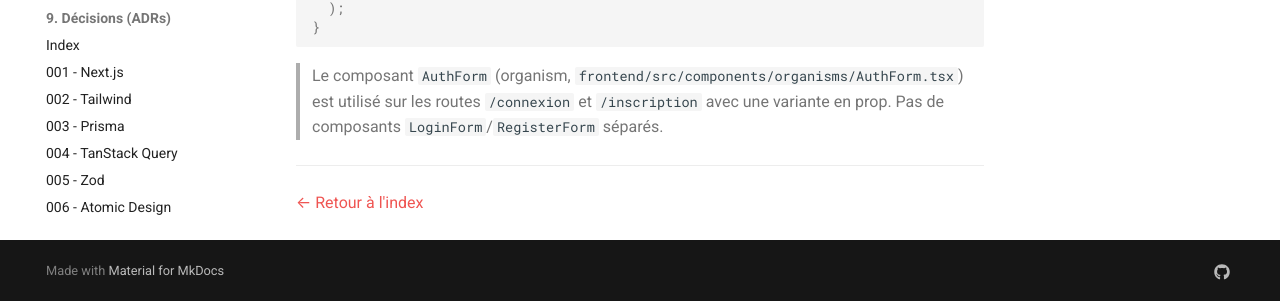
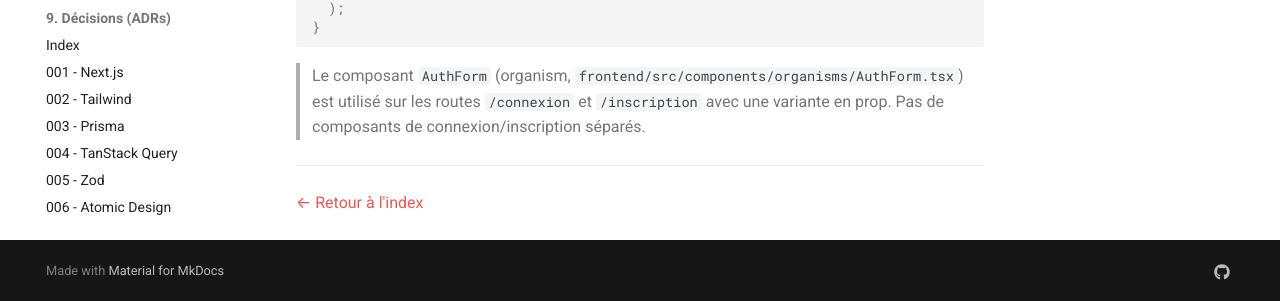
Before and after one commit to Sojeremy/documentation-skillswap, an MkDocs documentation site: the page built from docs/documentation-implementation/arc42/08-crosscutting/validation.md, in a window 1280 px wide and 900 px high, scrolled down 1846 px. Shown: the part 596-897 px from the top of the window. Built offline with MkDocs 1.6.1 and Material for MkDocs 9.7.7, drawn with Linux system fonts in a browser that asks for light colours; comment, search, counter and statistics services are not loaded.

Commit message:
docs(arc42): rephrase mentions résiduelles termes interdits (passage grep strict)

```diff
--- a/docs/documentation-implementation/arc42/08-crosscutting/validation.md
+++ b/docs/documentation-implementation/arc42/08-crosscutting/validation.md
@@ -117,7 +117,7 @@ export function AuthForm({ variant }: { variant: 'login' | 'register' }) {
 
 > Le composant `AuthForm` (organism, `frontend/src/components/organisms/AuthForm.tsx`)
 > est utilisé sur les routes `/connexion` et `/inscription` avec une variante
-> en prop. Pas de composants `LoginForm`/`RegisterForm` séparés.
+> en prop. Pas de composants de connexion/inscription séparés.
 
 ---
 
```
Also changed, not shown: docs/documentation-implementation/arc42/06-runtime/error-handling.md (+1 -1 lines), docs/documentation-implementation/arc42/06-runtime/search.md (+5 -4 lines), docs/documentation-implementation/arc42/08-crosscutting/error-handling.md (+2 -2 lines).
